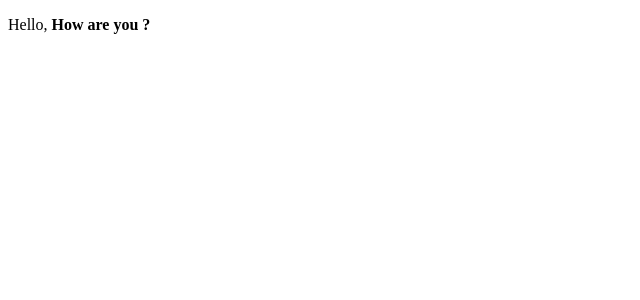
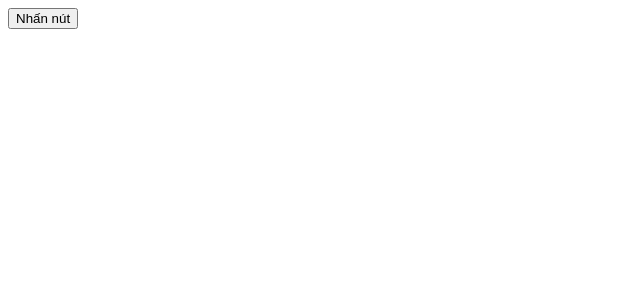
Before and after one commit to duyenlnh21/hoc-lam-web, a React (Create React App) app in the folder chapter/: page / in a window 1280 px wide. Shown: the top 300 px of the page, without its empty margins (0-640 px from the left). Built offline with nearby package versions, Linux system fonts and the light colour scheme.

Commit message:
update button

```diff
--- a/chapter/src/index.js
+++ b/chapter/src/index.js
@@ -16,12 +16,26 @@
 // // or send to an analytics endpoint. Learn more: https://bit.ly/CRA-vitals
 // reportWebVitals();
 
+// // hello-jsx
+// import React from 'react';
+// import { render } from 'react-dom';
+
+// render(
+//     <p>
+//         Hello, <strong>How are you ? </strong>
+//     </p>,
+//     document.getElementById('root')
+// );
+
+// html-tag-conventions
 import React from 'react';
 import { render } from 'react-dom';
 
 render(
-    <p>
-        Hello, <strong>How are you ? </strong>
-    </p>,
-    document.getElementById('root')
+  <button title="My Button" foo="bar">
+    Nhấn nút
+  </button>,
+  document.getElementById('root')
 );
+
+// render(<button />, document.getElementById('root'));
```
Also changed, not shown: 1 other file (tests, documents, lock files or other folders).
